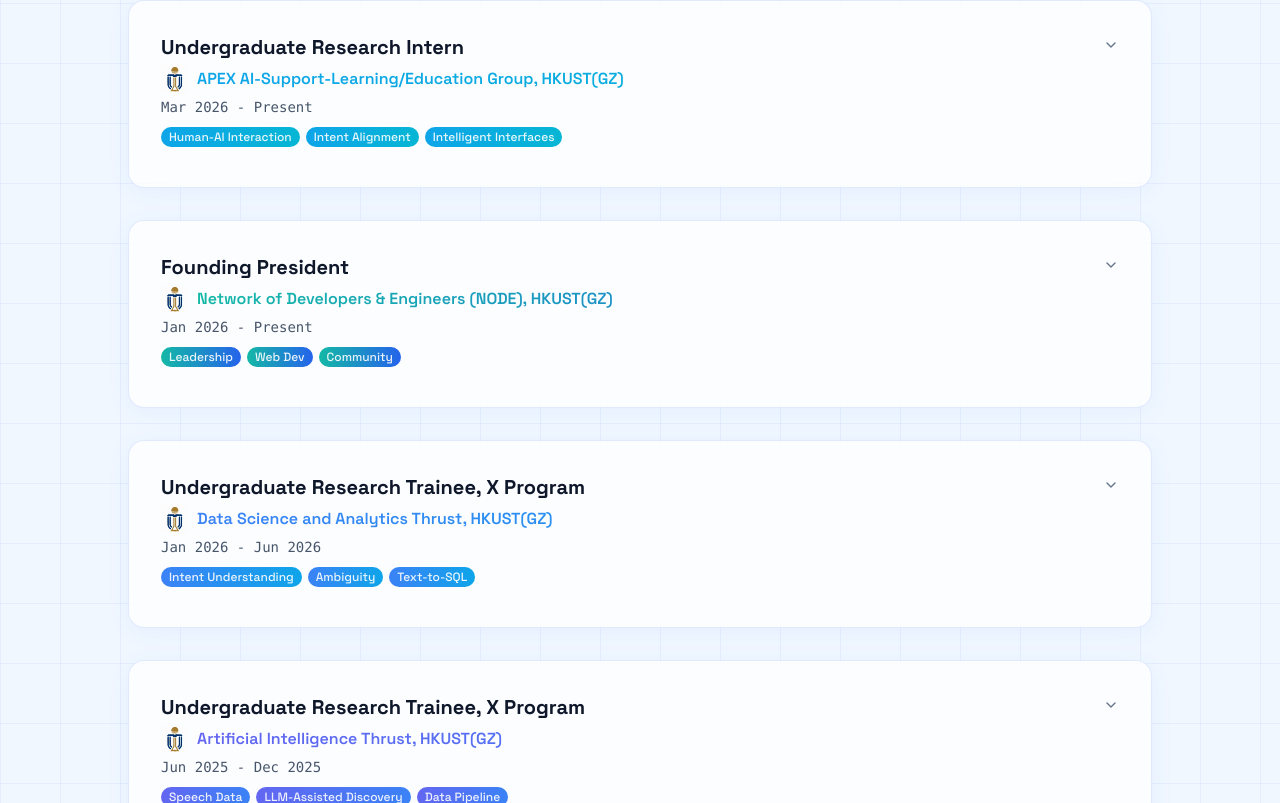
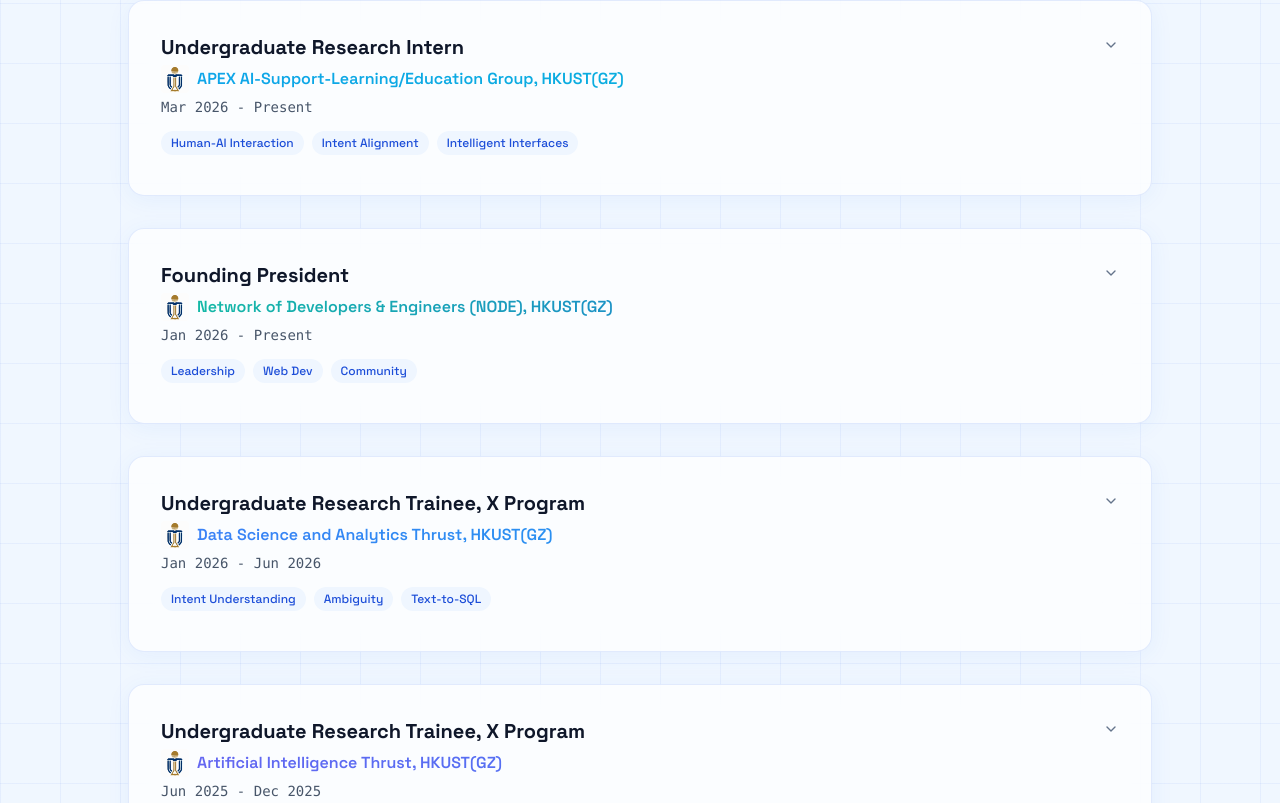
Before and after one commit to taowenxiang/taowenxiang.github.io, a React (Vite) app: page / in a window 1280 px wide. Shown: the part 2217-3020 px from the top of the page. Built offline with nearby package versions, Linux system fonts and the light colour scheme.

Commit message:
Refine experience topic tags

```diff
--- a/src/components/sections/Experience.tsx
+++ b/src/components/sections/Experience.tsx
@@ -61,16 +61,19 @@
 
                       {/* Tags */}
                       {exp.tags && exp.tags.length > 0 && (
-                        <div className="flex flex-wrap gap-1.5 mt-1.5">
+                        <ul
+                          className="flex flex-wrap items-center gap-1.5 sm:gap-2 mt-2.5"
+                          aria-label={`${exp.title} focus areas`}
+                        >
                           {exp.tags.map((tag) => (
-                            <span
+                            <li
                               key={tag}
-                              className={`px-2 py-0.5 text-[10px] sm:text-xs font-medium rounded-full bg-gradient-to-r ${exp.color} text-white/90`}
+                              className="inline-flex items-center rounded-full bg-blue-50 px-2.5 py-1 text-[11px] sm:text-xs font-medium leading-none text-blue-700"
                             >
                               {tag}
-                            </span>
+                            </li>
                           ))}
-                        </div>
+                        </ul>
                       )}
                     </div>
 
```
